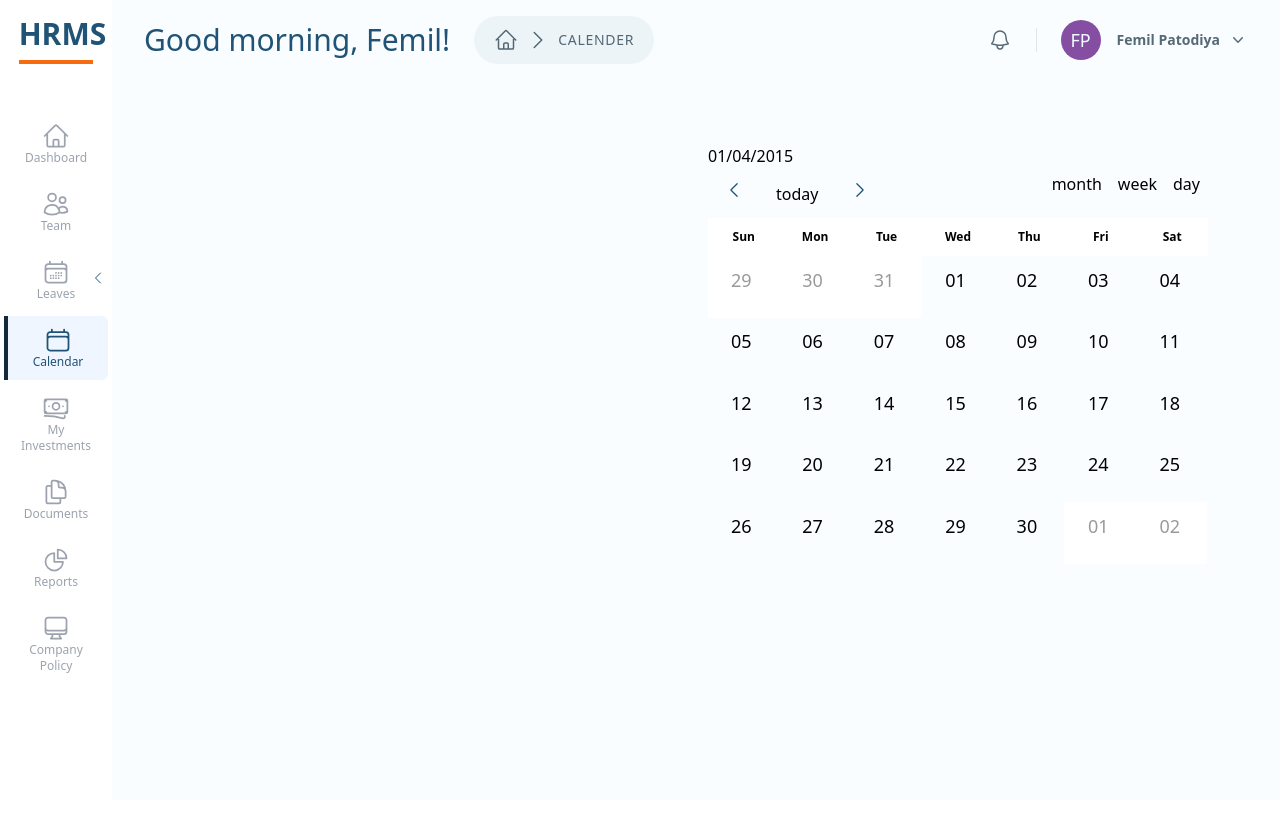
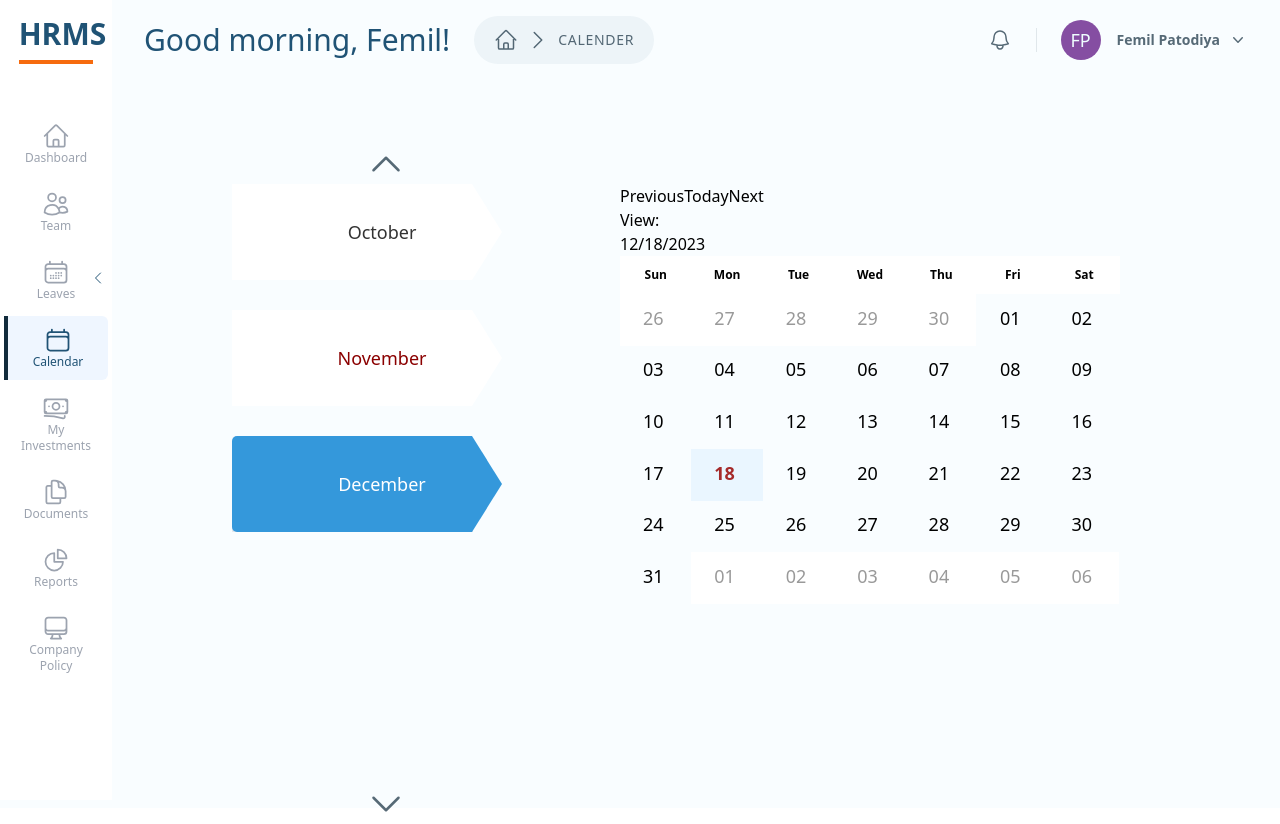
Before and after one commit to imfemill/hrms-wcg, a React (Vite) app: page /calender in a window 1280 px wide. Before the commit the page ends 800 px from the top, so only its background shows below. Built offline with nearby package versions, Linux system fonts and the light colour scheme.

Commit message:
add carasole in calender

```diff
--- a/package.json
+++ b/package.json
@@ -41,6 +41,7 @@
     "react-table": "^7.8.0",
     "remark-gfm": "^4.0.0",
     "remark-toc": "^9.0.0",
+    "swiper": "^11.0.5",
     "yup": "^1.3.3"
   },
   "devDependencies": {
--- /dev/null
+++ b/src/components/calender/CustomCalender.jsx
@@ -0,0 +1,63 @@
+import moment from "moment";
+import { Calendar, momentLocalizer } from "react-big-calendar";
+import "react-big-calendar/lib/css/react-big-calendar.css";
+import CustomToolbar from "./CustomToolbar";
+import "./calender.css";
+import events from "./events";
+import { useState } from "react";
+const CustomCalender = ({ date }) => {
+  const [currentDate, setCurrentDate] = useState(new Date());
+
+  const localizer = momentLocalizer(moment);
+  const handleNavigate = (action) => {
+    // action can be 'PREV', 'NEXT', or 'TODAY'
+    console.log(action);
+    setCurrentDate((prevDate) =>
+      moment(prevDate).add(action, "month").toDate(),
+    );
+  };
+
+  //   const handleViewChange = (view) => {
+  //     setCurrentView(view);
+  //   };
+  return (
+    <div className="h-[500px] w-9/10  p-10 ">
+      <Calendar
+        events={events}
+        views={{
+          month: true,
+        }}
+        step={60}
+        localizer={localizer}
+        // views={allViews}
+        date={new Date(date.year, date.month, date.day)}
+        defaultDate={new Date(date.year, date.month, date.day)}
+        popup={false}
+        onSelectSlot={(slotInfo) => {
+          console.log(slotInfo.action);
+        }}
+        onShowMore={(events) => this.setState({ showModal: true, events })}
+        components={{
+          //   event: Event,
+          toolbar: (props) => (
+            <CustomToolbar
+              {...props}
+              onNavigate={handleNavigate}
+              //   onViewChange={handleViewChange}
+              currentDate={currentDate}
+              //   currentView={currentView}
+            />
+          ),
+        }}
+        selectable={true}
+        startAccessor="start"
+        endAccessor="end"
+        onDoubleClickEvent={(event) => {
+          console.log(event);
+        }}
+      />
+    </div>
+  );
+};
+
+export default CustomCalender;
--- /dev/null
+++ b/src/components/calender/CustomToolbar.jsx
@@ -0,0 +1,33 @@
+
+const CustomToolbar = ({ date, onNavigate }) => {
+  const handleNavigate = (action) => {
+    onNavigate(action);
+  };
+
+  // const handleViewChange = (selectedView) => {
+  //   onViewChange(selectedView);
+  // };
+
+  return (
+    <div className="custom-toolbar">
+      <div>
+        <button onClick={() => handleNavigate("PREV")}>Previous</button>
+        <button onClick={() => handleNavigate("TODAY")}>Today</button>
+        <button onClick={() => handleNavigate("NEXT")}>Next</button>
+      </div>
+      <div>
+        <label>View:</label>
+        {/* <select value={view} onChange={(e) => handleViewChange(e.target.value)}>
+          <option value="month">Month</option>
+          <option value="week">Week</option>
+          <option value="day">Day</option>
+        </select> */}
+      </div>
+      <div>
+        <span>{date.toLocaleDateString()}</span>
+      </div>
+    </div>
+  );
+};
+
+export default CustomToolbar;
--- a/src/pages/calender/calender.css
+++ b/src/components/calender/calender.css
@@ -75,3 +75,8 @@
 
   border-radius: 100%;
 }
+
+.rbc-current {
+  color: brown;
+  font-weight: 600;
+}
--- a/src/pages/calender/Calender.jsx
+++ b/src/pages/calender/Calender.jsx
@@ -1,32 +1,23 @@
-import moment from "moment";
-import { Calendar, momentLocalizer } from "react-big-calendar";
 import "react-big-calendar/lib/css/react-big-calendar.css";
-import "./calender.css";
-import CustomToolbar from "./CustomToolbar";
+import CustomCalender from "../../components/calender/CustomCalender";
+import VerticalCarousel from "./VerticalCarousel";
+import { useState } from "react";
 // import 'react-calendar/dist/Calendar.css';
 const Calender = () => {
-  const localizer = momentLocalizer(moment);
+  const [date, setDate] = useState({
+    day: String(new Date().getDate()).padStart(2, "0"),
+    month: String(new Date().getMonth() + 1).padStart(2, "0"),
+    year: new Date().getFullYear(),
+  });
   return (
-    <div
-      /* style={{ height: 700 ,width:"90%" }} */ className="h-[500px] w-9/10 flex justify-end p-10 "
-    >
-      <div></div>
-      <Calendar
-        // events={events}
-        step={60}
-        localizer={localizer}
-        // views={allViews}
-        defaultDate={new Date(2015, 3, 1)}
-        popup={false}
-        onSelectSlot={(slotInfo) => {
-          console.log(slotInfo);
-        }}
-        onShowMore={(events) => this.setState({ showModal: true, events })}
-        components={{
-          // event: Event,
-          toolbar: CustomToolbar,
-        }}
-      />
+    <div className="flex justify-evenly p-10 ">
+      <div>
+        <VerticalCarousel setDate={setDate} date={date} />
+      </div>
+      <div>
+        {" "}
+        <CustomCalender date={date} />{" "}
+      </div>
     </div>
   );
 };
--- a/src/pages/calender/CustomToolbar.jsx
+++ /dev/null
@@ -1,72 +0,0 @@
-import { ChevronLeftIcon, ChevronRightIcon } from "@heroicons/react/24/outline";
-import moment from "moment";
-import { Navigate } from "react-big-calendar";
-import "react-big-calendar/lib/css/react-big-calendar.css";
-import "./calender.css";
-const CustomToolbar = (props) => {
-  const goToDayView = () => {
-    props.onView("day");
-  };
-
-  const goToWeekView = () => {
-    props.onView("week");
-  };
-
-  const goToMonthView = () => {
-    props.onView("month");
-  };
-
-  const goToBack = () => {
-    props.onNavigate(Navigate.PREVIOUS);
-  };
-
-  const goToNext = () => {
-    props.onNavigate(Navigate.NEXT);
-  };
-
-  const goToToday = () => {
-    props.onNavigate(Navigate.TODAY);
-  };
-
-  // const goToSpecificDate = (newDate) => {
-  //   props.onNavigate(Navigate.DATE, newDate);
-  // };
-
-  return (
-    <div>
-      <label className="">{moment(props.date).format("DD/MM/YYYY")}</label>
-
-      <div className="flex justify-between  py-1">
-        <div>
-          <button onClick={goToBack} className="mx-2 p-2">
-            <ChevronLeftIcon
-              className={`h-5 w-5 text-wcg_blue hover:text-wcg_navy `}
-            />
-          </button>
-          <button onClick={goToToday} className="mx-2 p-2">
-            today
-          </button>
-          <button onClick={goToNext} className="mx-2 p-2">
-            <ChevronRightIcon
-              className={`h-5 w-5 text-wcg_blue hover:text-wcg_navy `}
-            />
-          </button>
-        </div>
-        <div>
-          <button onClick={goToMonthView} className="mx-2">
-            month
-          </button>
-          <button onClick={goToWeekView} className="mx-2">
-            week
-          </button>
-          <button onClick={goToDayView} className="mx-2">
-            day
-          </button>
-        </div>
-      </div>
-      <div></div>
-    </div>
-  );
-};
-
-export default CustomToolbar;
--- /dev/null
+++ b/src/pages/calender/VerticalCarousel.jsx
@@ -0,0 +1,68 @@
+import "swiper/css";
+import { Mousewheel, Navigation, Pagination } from "swiper/modules";
+import { Swiper, SwiperSlide } from "swiper/react";
+import "./carousel.css";
+import { ChevronDownIcon, ChevronUpIcon } from "@heroicons/react/24/outline";
+
+export default function VerticalCarousel({ setDate, date }) {
+  const handleSlideChange = (swiper) => {
+    setDate((date) => {
+      return { ...date, month: swiper.activeIndex };
+    });
+    // setDate(swiper.activeIndex);
+  };
+  return (
+    <div className="h-[600px] w-[300px]">
+      <div className="swiper-button-prev  flex justify-center">
+        {" "}
+        <ChevronUpIcon
+          className={`ml-2 h-10 w-10 text-wcg_navy/70 hover:text-wcg_blue `}
+          aria-hidden="true"
+        />
+      </div>
+      <Swiper
+        direction={"vertical"}
+        slidesPerView={5}
+        spaceBetween={30}
+        centeredSlides={true}
+        mousewheel={true}
+        navigation={{
+          prevEl: ".swiper-button-prev",
+          nextEl: ".swiper-button-next",
+        }}
+        pagination={{
+          clickable: true,
+        }}
+        initialSlide={date.month}
+        onSlideChange={handleSlideChange}
+        modules={[Mousewheel, Pagination, Navigation]}
+        className="mySwiper"
+        slideClass="swiper-slide" // Set class for non-active slides
+        slideActiveClass="swiper-slide-active" // Set class for active slide
+      >
+        {/* Slides */}
+        <SwiperSlide>January</SwiperSlide>
+        <SwiperSlide>February</SwiperSlide>
+        <SwiperSlide>March</SwiperSlide>
+        <SwiperSlide>April</SwiperSlide>
+        <SwiperSlide>May</SwiperSlide>
+        <SwiperSlide>June</SwiperSlide>
+        <SwiperSlide>July</SwiperSlide>
+        <SwiperSlide>August</SwiperSlide>
+        <SwiperSlide>September</SwiperSlide>
+        <SwiperSlide>October</SwiperSlide>
+        <SwiperSlide>November</SwiperSlide>
+        <SwiperSlide>December</SwiperSlide>
+      </Swiper>
+
+      {/* Navigation buttons */}
+      <div className="swiper-button-next  flex justify-center text-3xl ">
+        {" "}
+        <ChevronDownIcon
+          className={`ml-2 h-10 w-10 text-wcg_navy/70  hover:text-wcg_blue`}
+          aria-hidden="true"
+        />
+      </div>
+    </div>
+  );
+}
--- /dev/null
+++ b/src/pages/calender/carousel.css
@@ -0,0 +1,70 @@
+/* #app {
+    height: 100%;
+  } */
+/* html, */
+/* body {
+    position: relative;
+    height: 100%;
+  } */
+
+/* body {
+    background: #eee;
+    font-family: Helvetica Neue, Helvetica, Arial, sans-serif;
+    font-size: 14px;
+    color: #000;
+    margin: 0;
+    padding: 0;
+  } */
+
+.swiper {
+  width: 100%;
+  height: 100%;
+}
+
+.swiper-slide {
+  text-align: center;
+  font-size: 18px;
+  background: #fff;
+
+  /* Center slide text vertically */
+  display: flex;
+  justify-content: center;
+  align-items: center;
+}
+
+.swiper-slide img {
+  display: block;
+  width: 100%;
+  height: 100%;
+  object-fit: cover;
+}
+
+/* carousel.css */
+/* Add styles for active and non-active slides */
+
+/* Non-active slides */
+.mySwiper .swiper-slide {
+  /* background-color: #ccc; Set a background color for non-active slides */
+  color: #333; /* Set text color for non-active slides */
+  transition: background-color 0.3s ease;
+  clip-path: polygon(0% 0%, 80% 0, 90% 50%, 80% 100%, 0% 100%);
+}
+
+/* Active slide */
+.mySwiper .swiper-slide-active {
+  clip-path: polygon(0% 0%, 80% 0, 90% 50%, 80% 100%, 0% 100%);
+  box-shadow:
+    rgba(50, 50, 93, 0.25) 0px 13px 27px -5px,
+    rgba(0, 0, 0, 0.3) 0px 8px 16px -8px;
+  border-radius: 5px;
+  background-color: #3498db; /* Set a different background color for the active slide */
+  color: #fff; /* Set text color for the active slide */
+}
+
+.mySwiper .swiper-slide-prev {
+  color: darkred;
+}
+
+.mySwiper .swiper-slide-next {
+  color: brown;
+}
```
Also changed, not shown: src/components/calender/events.js (renamed from src/pages/calender/events.js).
